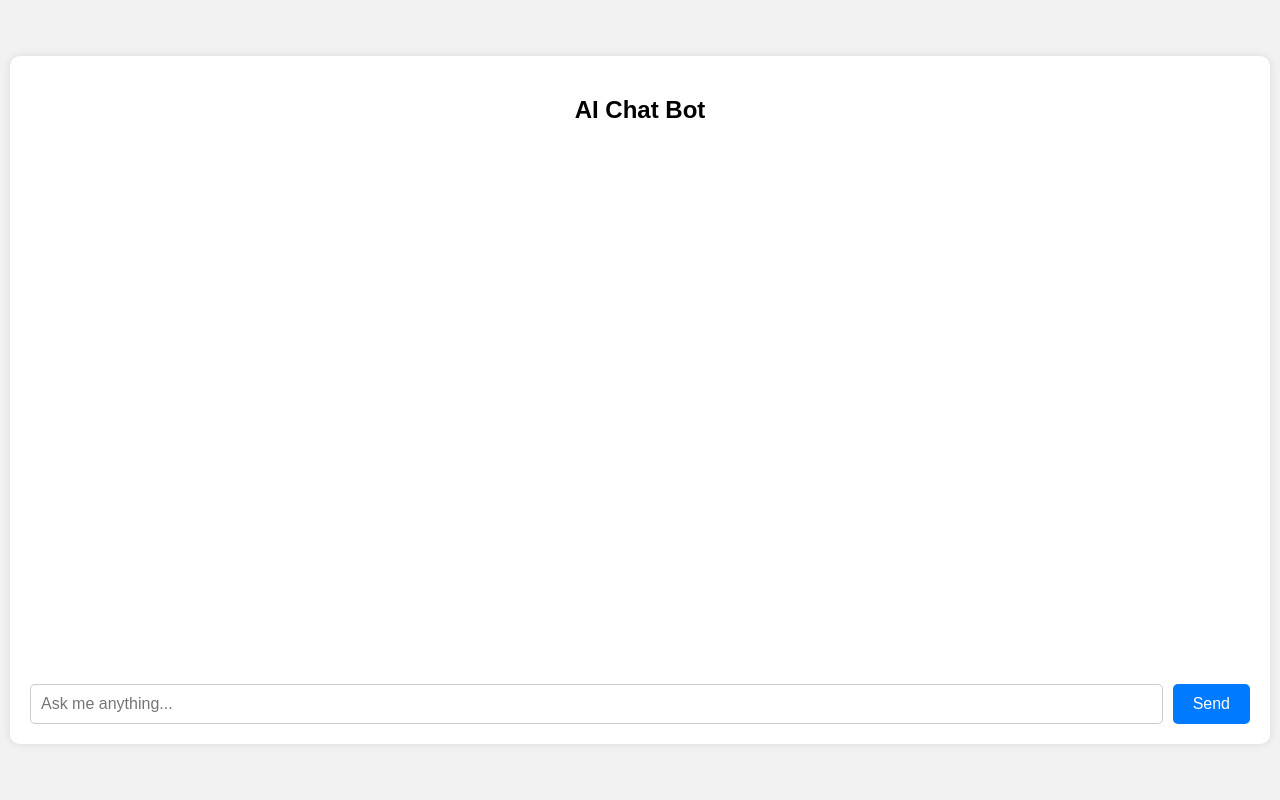
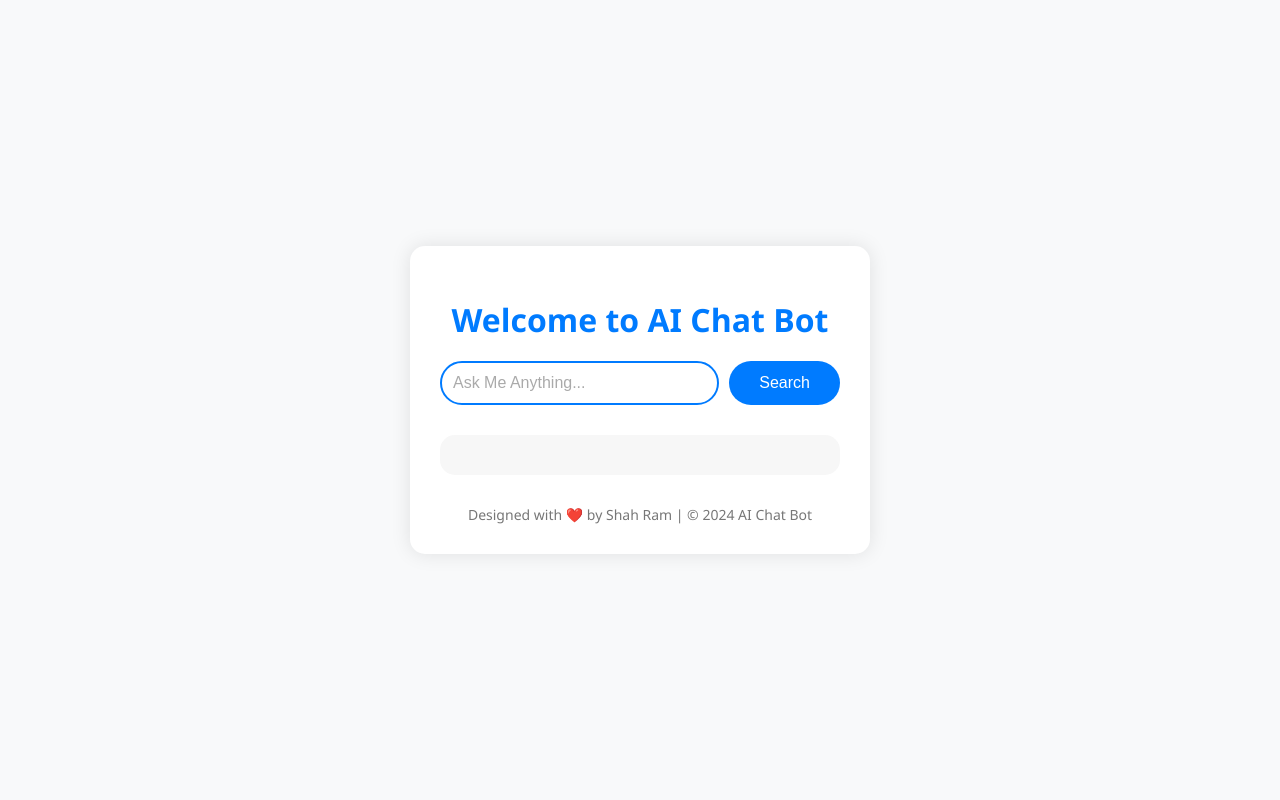
Before and after one commit to shahram8708/AI-Chat, a Flask app: page / in a window 1280 px wide. Run offline with Flask 3, Linux system fonts and the light colour scheme.

Commit message:
added commit

```diff
--- a/templates/index.html
+++ b/templates/index.html
@@ -6,8 +6,8 @@
     <title>Welcome to AI Chat Bot</title>
     <style>
         body {
-            font-family: Arial, sans-serif;
-            background-color: #f2f2f2;
+            font-family: 'Segoe UI', Tahoma, Geneva, Verdana, sans-serif;
+            background-color: #f8f9fa;
             margin: 0;
             padding: 0;
             display: flex;
@@ -18,145 +18,138 @@
 
         #chatbot-container {
             background-color: #fff;
-            border-radius: 10px;
-            box-shadow: 0px 0px 10px 0px rgba(0, 0, 0, 0.1);
-            padding: 20px;
-            width: 100%;
-            box-sizing: border-box;
-            position: relative;
-            margin: 10px;
+            border-radius: 15px;
+            box-shadow: 0px 0px 20px 0px rgba(0, 0, 0, 0.1);
+            padding: 30px;
+            width: 400px;
+            text-align: center;
+            transition: transform 0.3s ease;
         }
 
-        #chat-area {
-            height: 400px;
-            overflow-y: auto;
-            padding: 10px;
+        #chatbot-container:hover {
+            transform: translateY(-5px);
+        }
+
+        h1 {
+            color: #007bff;
             margin-bottom: 20px;
         }
 
-        .message {
-            margin-bottom: 10px;
-            border-bottom: 1px solid black;
+        #search-container {
+            display: flex;
+            align-items: center;
+            justify-content: center;
+            margin-bottom: 30px;
         }
 
-        .message strong {
-            font-weight: bold;
-            color: #333;
+        #search-input {
+            width: 70%;
+            border: 2px solid #007bff;
+            border-radius: 25px;
+            padding: 11px;
+            font-size: 16px;
+            outline: none;
+            text-transform: capitalize;
+            margin-right: 10px;
+            transition: border-color 0.3s;
         }
 
-        #input-container {
-            display: flex;
+        #search-input::placeholder {
+            color: #aaa;
         }
 
-        #user-input {
-            flex: 1;
-            border: 1px solid #ccc;
-            border-radius: 5px;
-            padding: 10px;
-            font-size: 16px;
-            outline: none;
+        #search-input:focus {
+            border-color: #0056b3;
         }
 
-        #send-btn {
+        #search-btn {
             background-color: #007bff;
             color: #fff;
             border: none;
-            border-radius: 5px;
-            padding: 10px 20px;
-            margin-left: 10px;
+            border-radius: 25px;
+            padding: 13px 30px;
             font-size: 16px;
             cursor: pointer;
             outline: none;
             transition: background-color 0.3s;
         }
 
-        #send-btn:hover {
+        #search-btn:hover {
             background-color: #0056b3;
         }
 
-        .thinking {
-            font-style: italic;
+        #result {
+            font-size: 18px;
+            margin-top: 20px;
+            color: #333;
+            padding: 20px;
+            background-color: #f7f7f7;
+            border-radius: 15px;
+            overflow-y: auto;
+            max-height: 200px;
+        }
+
+        #footer {
+            margin-top: 30px;
+            font-size: 14px;
             color: #777;
         }
-        @media screen and (min-height:700px) {
-            #chat-area {
-                height: 500px;
-            }
 
-        }
     </style>
 </head>
 <body>
     <div id="chatbot-container">
-        <h2 style="text-align: center;">AI Chat Bot</h2>
-        <div id="chat-area"></div>
-        <div id="input-container">
-            <input type="text" id="user-input" placeholder="Ask me anything...">
-            <button id="send-btn">Send</button>
+        <h1>Welcome to AI Chat Bot</h1>
+        <div id="search-container">
+            <input type="text" id="search-input" placeholder="Ask me anything...">
+            <button id="search-btn">Search</button>
+        </div>
+        <div id="result-container">
+            <p id="result"></p>
+        </div>
+        <div id="footer">
+            Designed with ❤️ by Shah Ram | &copy; 2024 AI Chat Bot
         </div>
     </div>
 
     <script>
-        const chatArea = document.getElementById('chat-area');
-        const userInput = document.getElementById('user-input');
-        const sendBtn = document.getElementById('send-btn');
+        document.getElementById('search-btn').addEventListener('click', function() {
+            search();
+        });
 
-        sendBtn.addEventListener('click', sendMessage);
-        userInput.addEventListener('keypress', function(e) {
+        document.getElementById('search-input').addEventListener('keypress', function(e) {
             if (e.key === 'Enter') {
-                sendMessage();
+                search();
             }
         });
 
-        function sendMessage() {
-            const userMessage = userInput.value.trim();
-            if (userMessage !== '') {
-                appendMessage('You', userMessage);
-                userInput.value = '';
-                appendMessage('Bot', 'Thinking...', true);
-                fetchResponse(userMessage);
-            }
-        }
+        function search() {
+            var userQuery = document.getElementById('search-input').value;
 
-        function fetchResponse(message) {
             fetch('/get_result', {
                 method: 'POST',
                 headers: {
                     'Content-Type': 'application/json'
                 },
                 body: JSON.stringify({
-                    user_query: message
+                    user_query: userQuery
                 })
             })
             .then(response => response.json())
             .then(data => {
-                appendMessage('Bot', data.result);
+                var searchResult = data.result;
+                var resultContainer = document.getElementById('result');
+                resultContainer.innerText = searchResult;
+
+                if (searchResult.trim() !== '') {
+                    resultContainer.style.height = 'auto';
+                }
             })
             .catch(error => {
                 console.error('Error:', error);
-                appendMessage('Bot', 'Sorry, an error occurred. Please try again.');
-            })
-            .finally(() => {
-                removeThinkingMessage();
+                document.getElementById('result').innerText = 'An error occurred. Please try again.';
             });
-        }
 
-        function appendMessage(sender, message, thinking = false) {
-            const messageElement = document.createElement('div');
-            messageElement.classList.add('message');
-            if (thinking) {
-                messageElement.classList.add('thinking');
-            }
-            messageElement.innerHTML = `<strong>${sender}:</strong> ${message}`;
-            chatArea.appendChild(messageElement);
-            chatArea.scrollTop = chatArea.scrollHeight;
-        }
-
-        function removeThinkingMessage() {
-            const thinkingMessages = document.querySelectorAll('.thinking');
-            thinkingMessages.forEach(message => {
-                message.parentNode.removeChild(message);
-            });
         }
     </script>
 </body>
```
